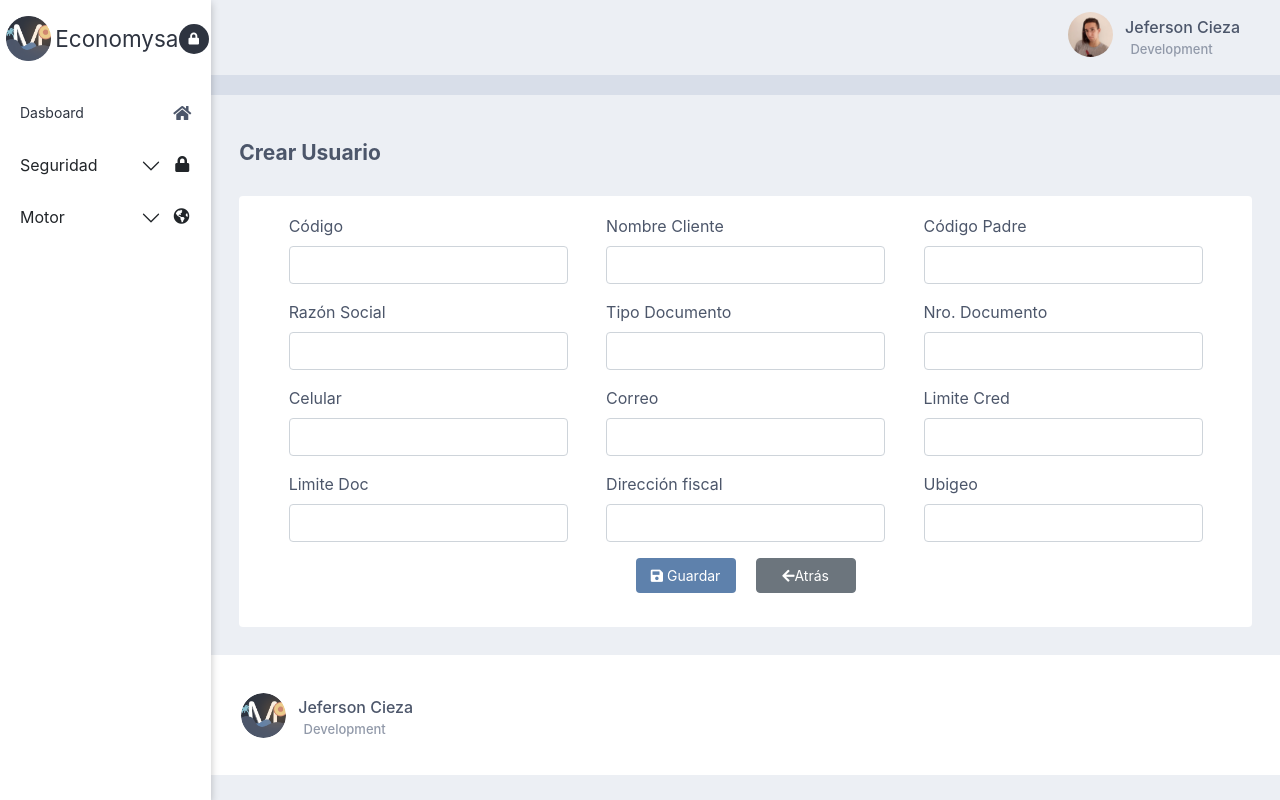
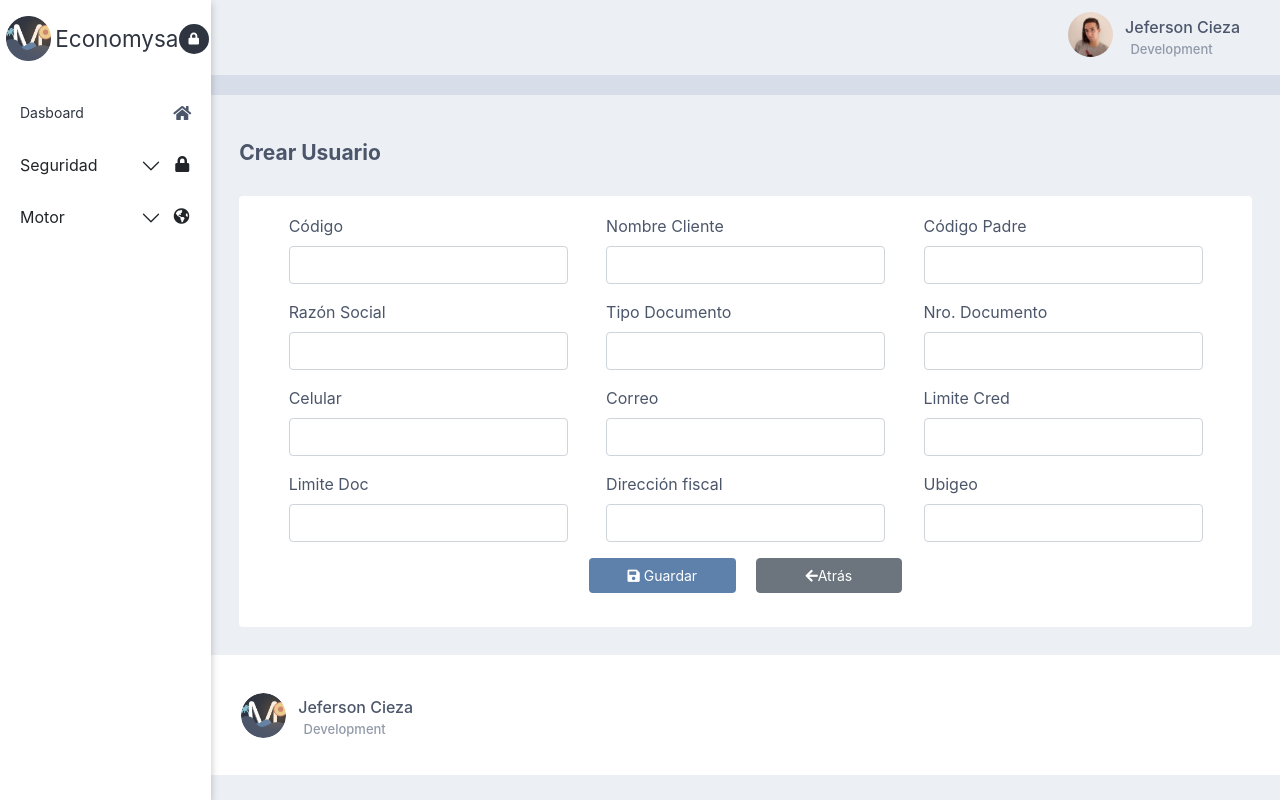
Before and after one commit to Linkhub-git/economysa-motor-front, a React (Create React App) app: page /Seguridad/create-user in a window 1280 px wide. Built offline with nearby package versions, Linux system fonts and the light colour scheme.

Commit message:
The form of creation user it's done, the next step it's add the same buttons on the form of 'motor', and add the checkbox

```diff
--- a/src/components/Formularios/Formularios.css
+++ b/src/components/Formularios/Formularios.css
@@ -59,3 +59,18 @@
         margin-right: 20px;
     }
 }
+@media only screen and (min-width: 1200px){
+    .btn-formContainer{
+        width: 15%;
+    }
+    .btn-formContainer button{
+        width: 100%;
+        margin: 0 auto 16px;
+    }
+    .btn-formContainer2{
+        width: 15%;
+    }
+    .btn-formContainer2 button{
+        width: 100%;
+    }
+}
```
